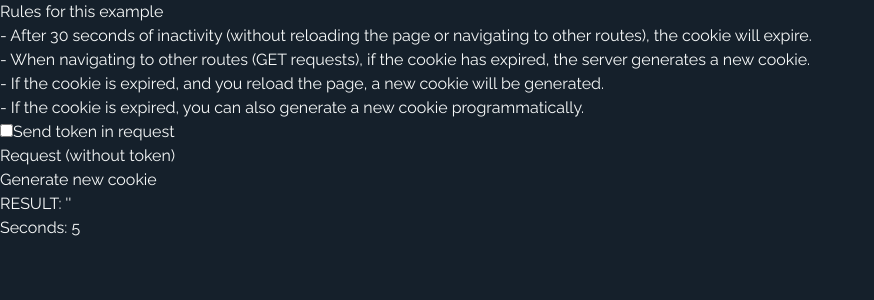
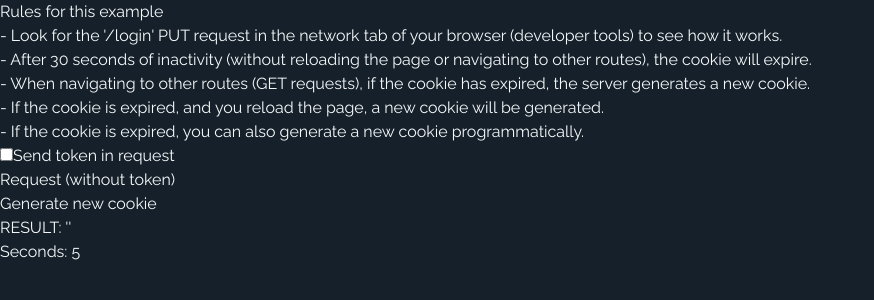
Before and after one commit to rwx222/nextjs-csrf-token, a Next.js app: page / in a window 1280 px wide. Shown: the top 300 px of the page, without its empty margins (0-874 px from the left). Built offline with nearby package versions, Linux system fonts and the light colour scheme.

Commit message:
feat: instructions updated

```diff
--- a/src/app/page.tsx
+++ b/src/app/page.tsx
@@ -5,6 +5,7 @@
     <main className='p-2 text-lg leading-5 sm:pt-10'>
       <div className='border border-[#1d9bf0] rounded-xl p-5 max-w-md mx-auto'>
         <p className='pb-4'>{`Rules for this example`}</p>
+        <p className='pb-4'>{`- Look for the '/login' PUT request in the network tab of your browser (developer tools) to see how it works.`}</p>
         <p className='pb-4'>{`- After 30 seconds of inactivity (without reloading the page or navigating to other routes), the cookie will expire.`}</p>
         <p className='pb-4'>{`- When navigating to other routes (GET requests), if the cookie has expired, the server generates a new cookie.`}</p>
         <p className='pb-4'>{`- If the cookie is expired, and you reload the page, a new cookie will be generated.`}</p>
```
Also changed, not shown: 1 other file (tests, documents, lock files or other folders).
